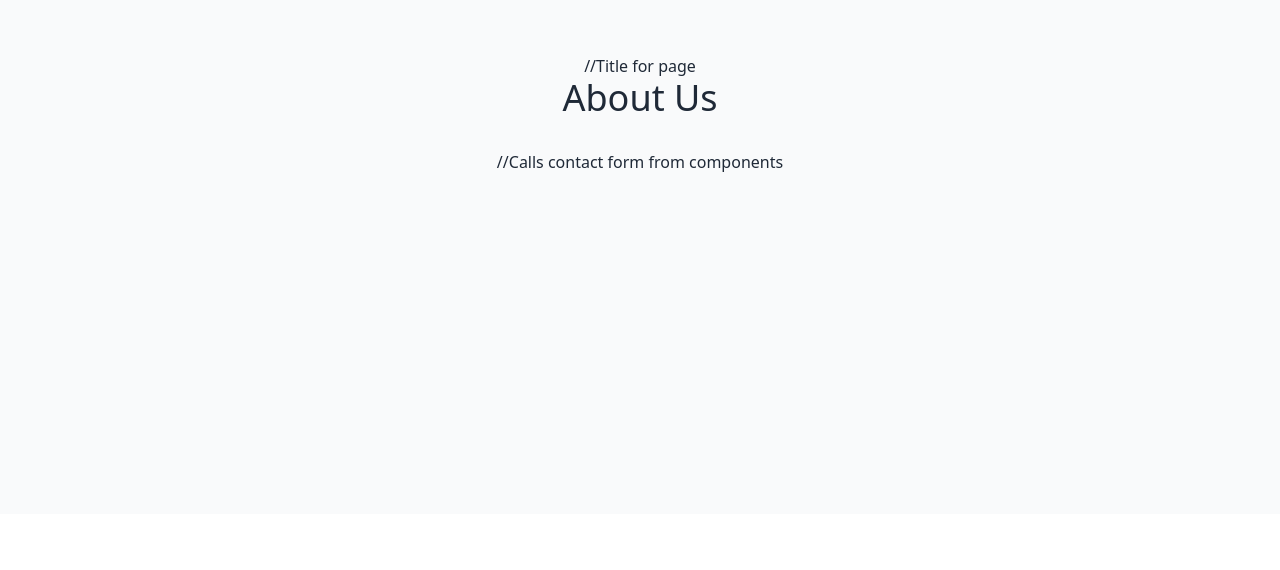
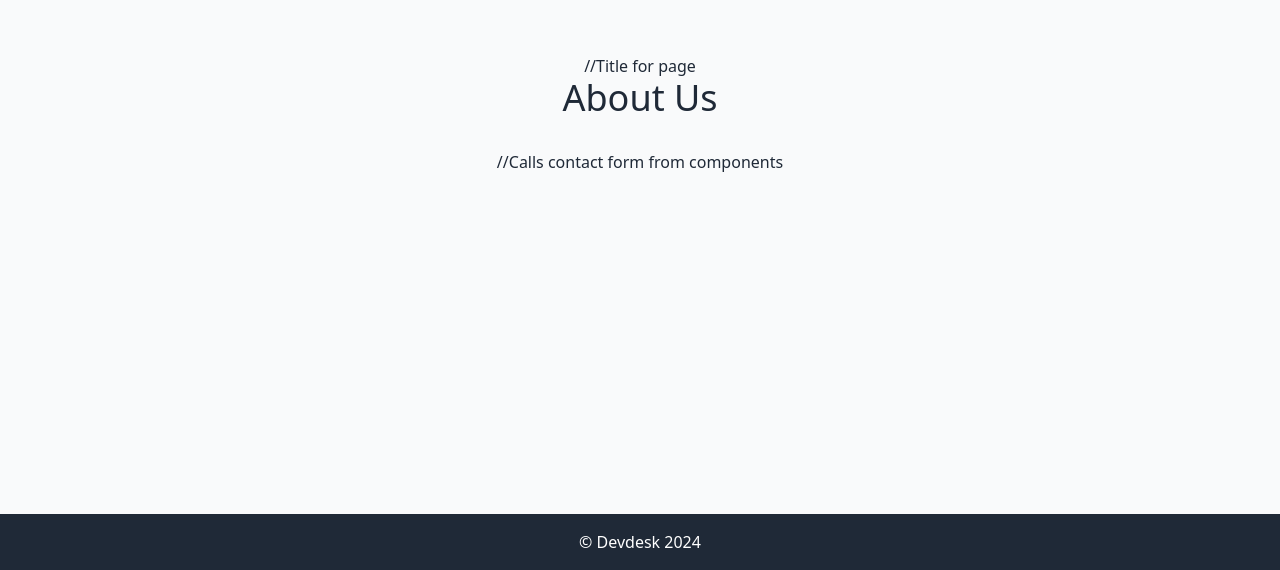
Before and after one commit to Fakkiie/DevDesk, a React (Create React App) app in the folder client/: page / in a window 1280 px wide. Shown: the part 2390-2960 px from the top of the page. Before the commit the page ends 2904 px from the top, so only its background shows below. Built offline with nearby package versions, Linux system fonts and the light colour scheme.

Commit message:
Added simple footer

```diff
--- /dev/null
+++ b/client/src/components/Footer.js
@@ -0,0 +1,14 @@
+import React from "react";
+const today = new Date();
+
+const Footer = () => {
+    return (
+        <div className="w-full bg-gray-800 fill-current">
+            <footer className="text-white py-4 text-center">
+                <p>© Devdesk {today.getFullYear()} </p>
+            </footer>
+        </div>
+    );
+};
+
+export default Footer;
--- a/client/src/pages/LandingPage.js
+++ b/client/src/pages/LandingPage.js
@@ -3,6 +3,7 @@ import MainSection from '../sections/MainSection';
 import AuthForm from '../components/AuthForm';
 import ContactSection from '../sections/ContactSection';
 import FeaturesSection from '../sections/FeaturesSection'; // Add this import
+import Footer from '../components/Footer';
 
 const LandingPage = () => {
   return (
@@ -18,6 +19,7 @@ const LandingPage = () => {
       {/* Contact form section, dont like it just use it as a place holder and lets turn it into a footer with something else liek who we arae maybe
         to try and get a job lol */}
       <ContactSection />
+      <Footer />
     </div>
   );
 };
```
